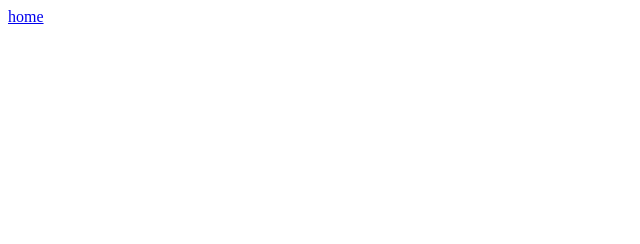
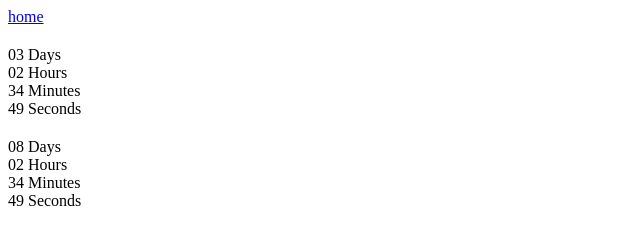
Before and after one commit to Serhii-Zvieriev/goit-js-hw-11, a plain HTML site: page html/task-3.html in a window 1280 px wide. Shown: the whole page, without its empty margins (0-640 px from the left). Drawn offline with Linux system fonts and the light colour scheme.

Commit message:
complite task-3

```diff
--- a/html/task-3.html
+++ b/html/task-3.html
@@ -7,7 +7,52 @@
     <title>task-3</title>
   </head>
   <body>
-    <a href="../index.html">home</a>
+    <a href="../index.html" style="display: block; margin-bottom: 20px;">home</a>
+
+    <div class="timer" id="timer-1" style="margin-bottom: 20px;">
+      <div class="field">
+        <span class="value" data-value="days">00</span>
+        <span class="label">Days</span>
+      </div>
+
+      <div class="field">
+        <span class="value" data-value="hours">00</span>
+        <span class="label">Hours</span>
+      </div>
+
+      <div class="field">
+        <span class="value" data-value="mins">00</span>
+        <span class="label">Minutes</span>
+      </div>
+
+      <div class="field">
+        <span class="value" data-value="secs">00</span>
+        <span class="label">Seconds</span>
+      </div>
+    </div>
+
+    <div class="timer" id="timer-2">
+      <div class="field">
+        <span class="value" data-value="days-2">00</span>
+        <span class="label">Days</span>
+      </div>
+
+      <div class="field">
+        <span class="value" data-value="hours-2">00</span>
+        <span class="label">Hours</span>
+      </div>
+
+      <div class="field">
+        <span class="value" data-value="mins-2">00</span>
+        <span class="label">Minutes</span>
+      </div>
+
+      <div class="field">
+        <span class="value" data-value="secs-2">00</span>
+        <span class="label">Seconds</span>
+      </div>
+    </div>
+
     <script src="../js/task-3.js" type="module"></script>
   </body>
 </html>
--- a/js/task-3.js
+++ b/js/task-3.js
@@ -0,0 +1,93 @@
+const refs = {
+  daysRef: document.querySelector('[data-value="days"]'),
+  hoursRef: document.querySelector('[data-value="hours"]'),
+  minsRef: document.querySelector('[data-value="mins"]'),
+  secsRef: document.querySelector('[data-value="secs"]'),
+
+  daysRef_2: document.querySelector('[data-value="days-2"]'),
+  hoursRef_2: document.querySelector('[data-value="hours-2"]'),
+  minsRef_2: document.querySelector('[data-value="mins-2"]'),
+  secsRef_2: document.querySelector('[data-value="secs-2"]'),
+};
+
+class CountdownTimer {
+  constructor({ targetDate, onTick }) {
+    this.targetDate = targetDate;
+    this.onTick = onTick;
+  }
+  start() {
+    const startTime = Date.parse(this.targetDate);
+
+    setInterval(() => {
+      const currentTime = Date.now();
+      const deltaTime = startTime - currentTime;
+      const timeBack = getTimeComponents(deltaTime);
+
+      this.onTick(timeBack);
+    }, 1000);
+  }
+}
+
+const countdownTimer = new CountdownTimer({
+  selector: "#timer-1",
+  targetDate: new Date("Aug 05, 2021"),
+  onTick: updateCountdownTimerFace,
+});
+
+const countdownTimer_2 = new CountdownTimer({
+  selector: "#timer-2",
+  targetDate: new Date("Aug 10, 2021"),
+  onTick: updateCountdownTimerFace_2,
+});
+
+countdownTimer.start();
+countdownTimer_2.start();
+
+function getTimeComponents(time) {
+  /*
+   * Оставшиеся дни: делим значение UTC на 1000 * 60 * 60 * 24, количество
+   * миллисекунд в одном дне (миллисекунды * секунды * минуты * часы)
+   */
+  const days = pad(Math.floor(time / (1000 * 60 * 60 * 24)));
+
+  /*
+   * Оставшиеся часы: получаем остаток от предыдущего расчета с помощью оператора
+   * остатка % и делим его на количество миллисекунд в одном часе
+   * (1000 * 60 * 60 = миллисекунды * минуты * секунды)
+   */
+  const hours = pad(
+    Math.floor((time % (1000 * 60 * 60 * 24)) / (1000 * 60 * 60))
+  );
+
+  /*
+   * Оставшиеся минуты: получаем оставшиеся минуты и делим их на количество
+   * миллисекунд в одной минуте (1000 * 60 = миллисекунды * секунды)
+   */
+  const mins = pad(Math.floor((time % (1000 * 60 * 60)) / (1000 * 60)));
+
+  /*
+   * Оставшиеся секунды: получаем оставшиеся секунды и делим их на количество
+   * миллисекунд в одной секунде (1000)
+   */
+  const secs = pad(Math.floor((time % (1000 * 60)) / 1000));
+
+  return { days, hours, mins, secs };
+}
+
+function pad(value) {
+  return String(value).padStart(2, "0");
+}
+
+function updateCountdownTimerFace({ days, hours, mins, secs }) {
+  refs.daysRef.textContent = `${days}`;
+  refs.hoursRef.textContent = `${hours}`;
+  refs.minsRef.textContent = `${mins}`;
+  refs.secsRef.textContent = `${secs}`;
+}
+
+function updateCountdownTimerFace_2({ days, hours, mins, secs }) {
+  refs.daysRef_2.textContent = `${days}`;
+  refs.hoursRef_2.textContent = `${hours}`;
+  refs.minsRef_2.textContent = `${mins}`;
+  refs.secsRef_2.textContent = `${secs}`;
+}
```
